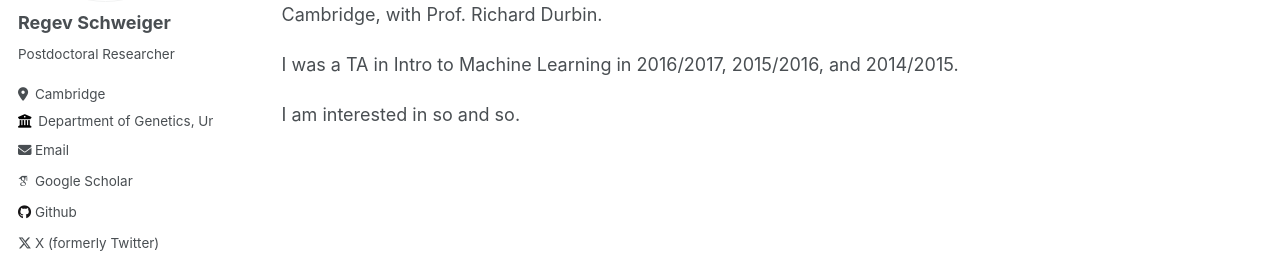
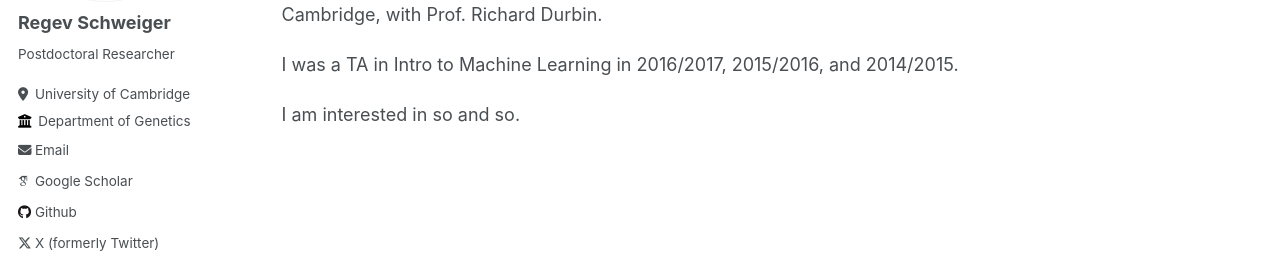
Before and after one commit to regevs/regevs.github.io, a Jekyll site: the page built from _pages/about.md, in a window 1280 px wide. Shown: the part 279-557 px from the top of the page. Built offline with Jekyll 4.4.1, drawn with Linux system fonts in a browser that asks for light colours; some web fonts are replaced.

Commit message:
Update _config.yml

```diff
--- a/_config.yml
+++ b/_config.yml
@@ -25,8 +25,8 @@ author:
   name             : "Regev Schweiger"
   pronouns         : # example: "she/her"
   bio              : "Postdoctoral Researcher"
-  location         : "Cambridge"
-  employer         : "Department of Genetics, University of Cambridge"
+  location         : "University of Cambridge"
+  employer         : "Department of Genetics"
   uri              : # URL
   email            : "regevs@gmail.com"
 
```
